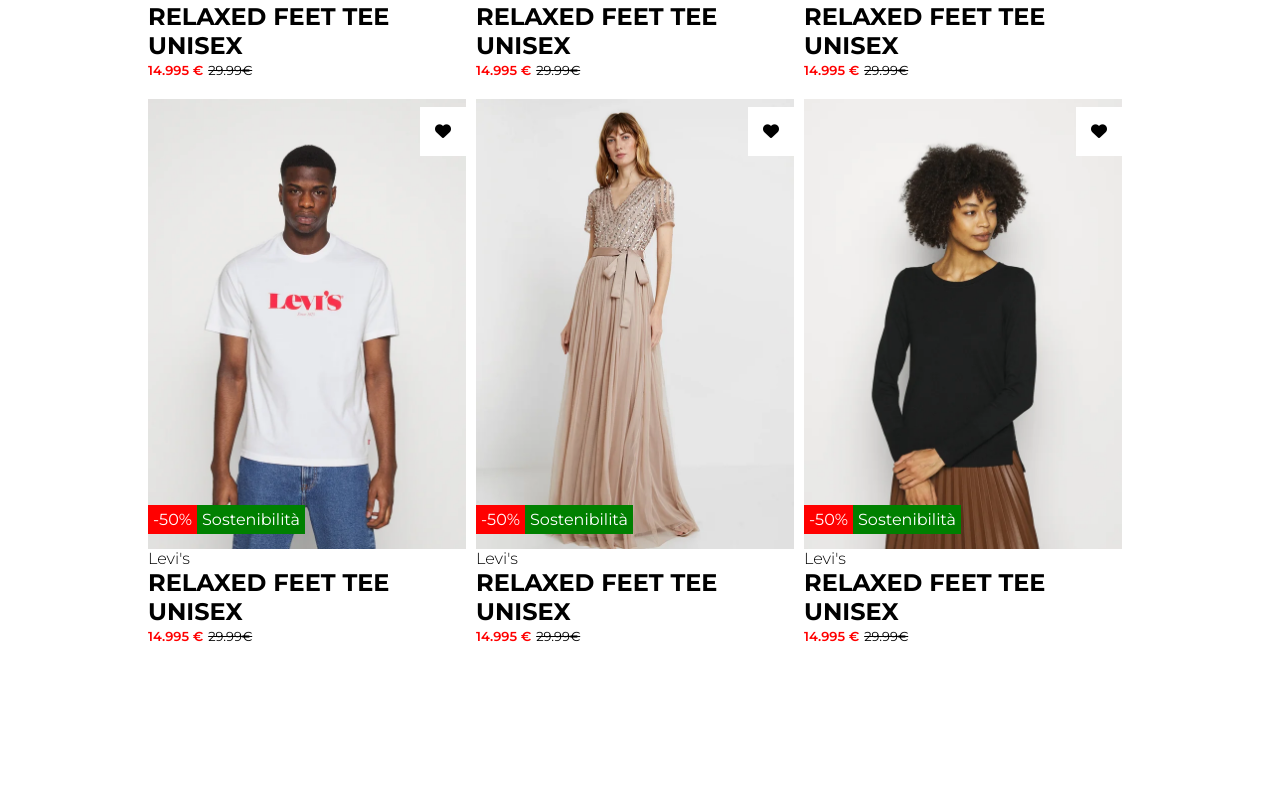
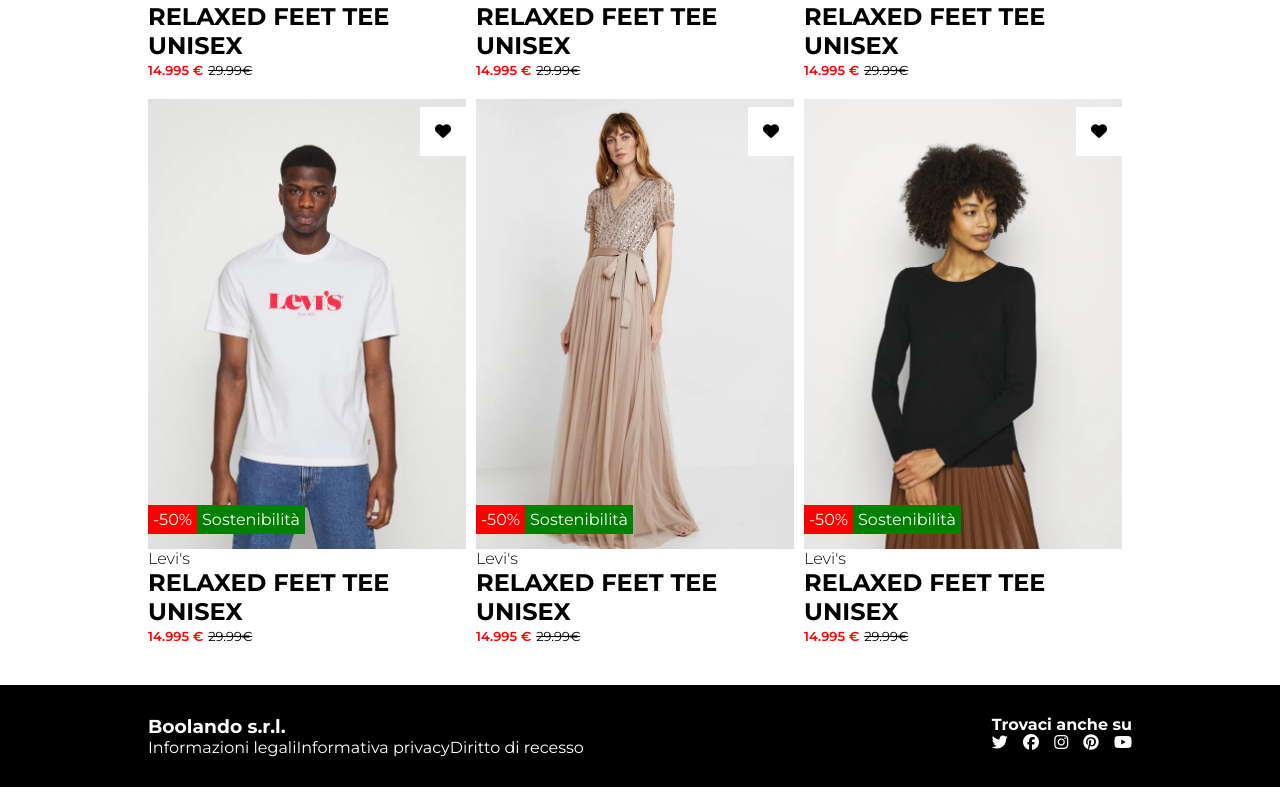
Before and after one commit to casalaspro/vite-boolando, a Vue app: page / in a window 1280 px wide. Shown: the part 604-1391 px from the top of the page. Before the commit the page ends 1289 px from the top, so only its background shows below. Built offline with nearby package versions, Linux system fonts and the light colour scheme.

Commit message:
ADD - appFooter.vue

```diff
--- a/src/App.vue
+++ b/src/App.vue
@@ -1,11 +1,13 @@
 <script>
 import appHeader from './components/appHeader.vue';
-import appMain from './components/appMain.vue'
+import appMain from './components/appMain.vue';
+import appFooter from './components/appFooter.vue';
 
 export default {
   components :{
     appHeader,
     appMain,
+    appFooter,
   },
   data(){
     return{
@@ -25,6 +27,7 @@
 <template>
   <appHeader/>
   <appMain/>
+  <appFooter/>
 
 </template>
 
--- /dev/null
+++ b/src/components/appFooter.vue
@@ -0,0 +1,59 @@
+<script>
+
+  export default{
+    data(){
+      return {
+        saluto: "Vite-Vue-Sass avviati!"
+      }
+    },
+    methods:{
+
+    },
+    mounted(){
+
+    }
+  }
+
+
+</script>
+
+<template>
+  <footer class="footer bg-dark white">
+    <div class="container row">
+
+        <div class="foot--legal-info">
+          <h3>Boolando s.r.l.</h3>
+          <ul>
+            <li>Informazioni legali</li>
+            <li>Informativa privacy</li>
+            <li>Diritto di recesso</li>
+          </ul>
+        </div>
+
+        <div class="foot--socials">
+          <h4 class="social-title">Trovaci anche su</h4>
+          <div class="foot--social-icons row">
+            <i class="fa-brands fa-twitter"></i>
+            <i class="fa-brands fa-facebook"></i>
+            <i class="fa-brands fa-instagram"></i>
+            <i class="fa-brands fa-pinterest"></i>
+            <i class="fa-brands fa-youtube"></i>
+          </div>
+        </div>
+    </div>
+  </footer>
+</template>
+
+<style lang="scss" scoped>
+.footer {
+  .row{
+  justify-content: space-between;
+  }
+}
+
+.foot--legal-info {
+  li{
+  display: inline-block;
+  }
+}
+</style>
--- a/src/components/appMain.vue
+++ b/src/components/appMain.vue
@@ -205,7 +205,7 @@
   padding: 10px;
 }
 
-.card:nth-child(3n + 1){
+:nth-child(3n + 1){
   padding-left: 0;
 }
 
```
